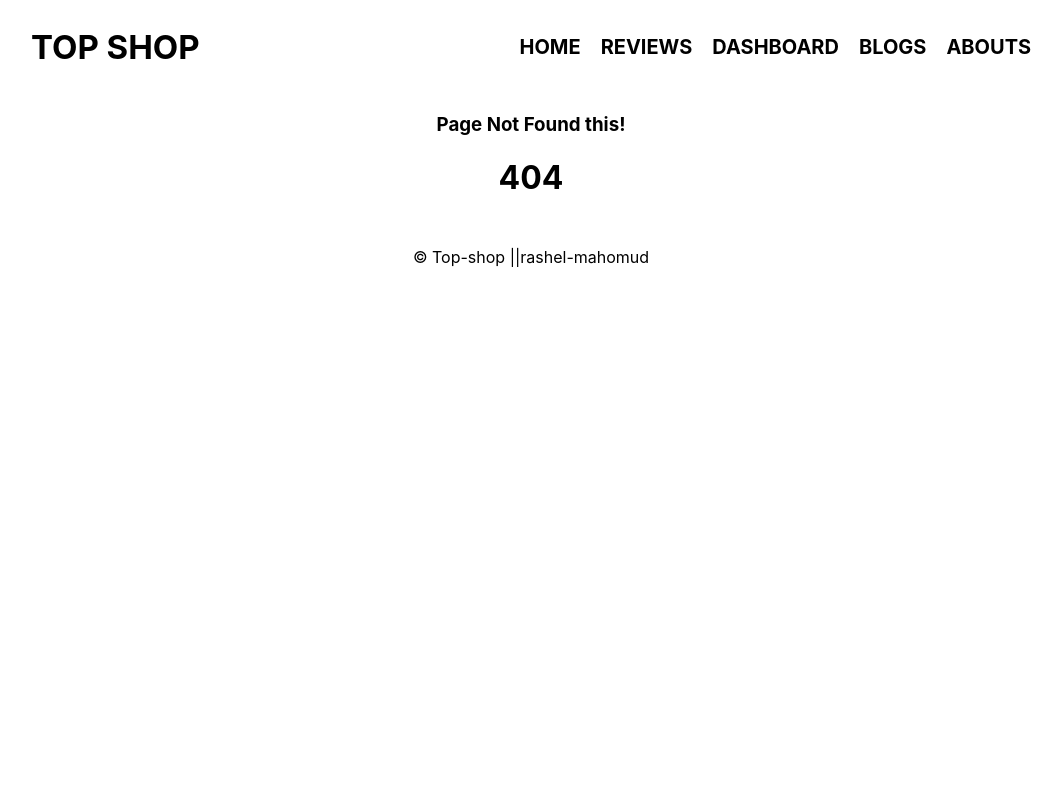
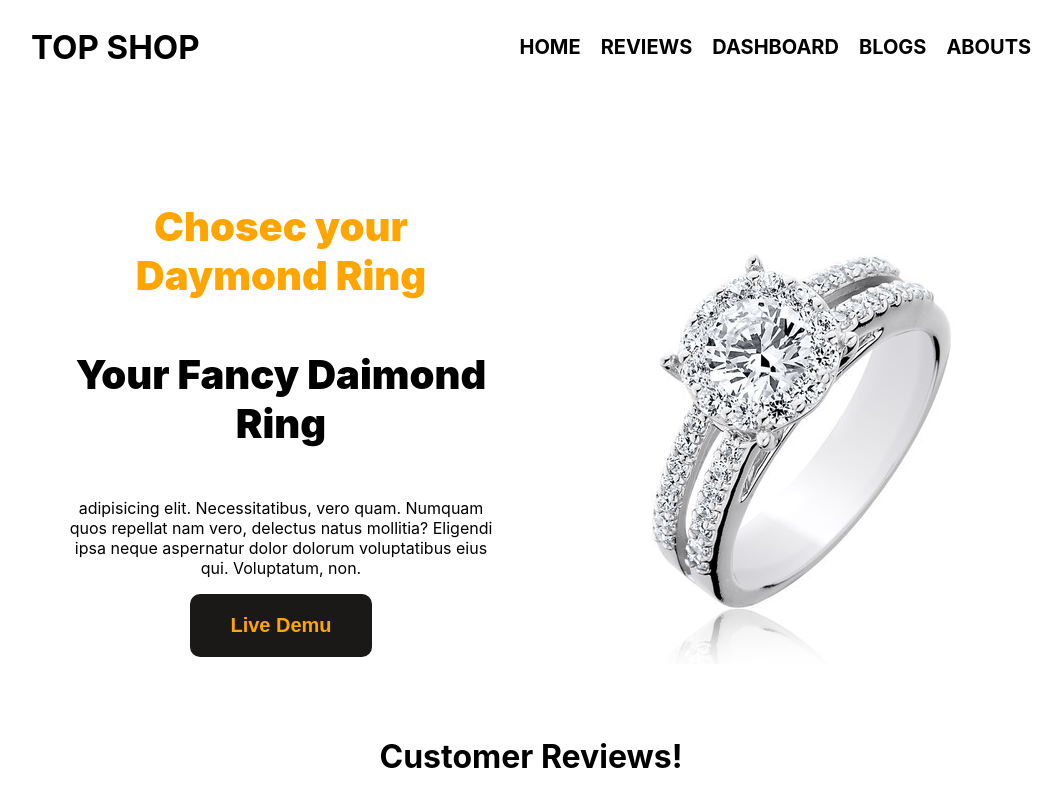
Before and after one commit to rashelmahomud/ecommarc-top-shop, a React (Create React App) app: page / in a window 1280 px wide. Before the commit this address had no page. Shown: the top 800 px of the page, without its empty margins (109-1170 px from the left). Built offline with nearby package versions, Linux system fonts and the light colour scheme.

Commit message:
added all setup and setlyfy

```diff
--- a/src/App.js
+++ b/src/App.js
@@ -14,6 +14,7 @@ function App() {
     <div className="App">
       <Header></Header>
       <Routes>
+        <Route path='/' element={<Home></Home>}></Route>
         <Route path='/home' element={<Home></Home>}></Route>
         <Route path='/reviews' element={<Reviews></Reviews>}></Route>
         <Route path='/dashboard' element={<Dashboard></Dashboard>}></Route>
--- a/src/Components/Home/Home.js
+++ b/src/Components/Home/Home.js
@@ -13,6 +13,7 @@ const Home = () => {
     },[])
 
     return (
+
        <div>
             <div className='gellery'>
 
@@ -38,6 +39,7 @@ const Home = () => {
                   review={review}
 
                   ></Reviews>)
+
         }
 
         </div>
--- a/src/Components/Reviews/Reviews.js
+++ b/src/Components/Reviews/Reviews.js
@@ -6,7 +6,11 @@ import './Reviews.css';
 
 const Reviews = (props) => {
 
+    // if(!props.reviews){
+    //     return <div></div>
+    // }
  const {name,comment,picture} = props.review;
+
 
 
     return (
```
Also changed, not shown: 2 other files (tests, documents, lock files or other folders).
